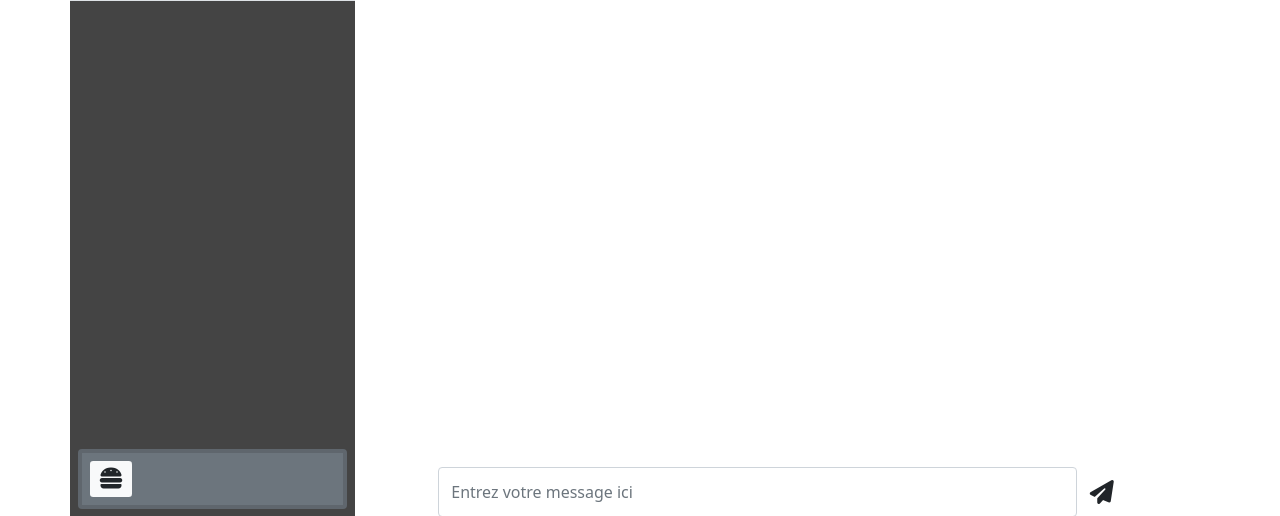
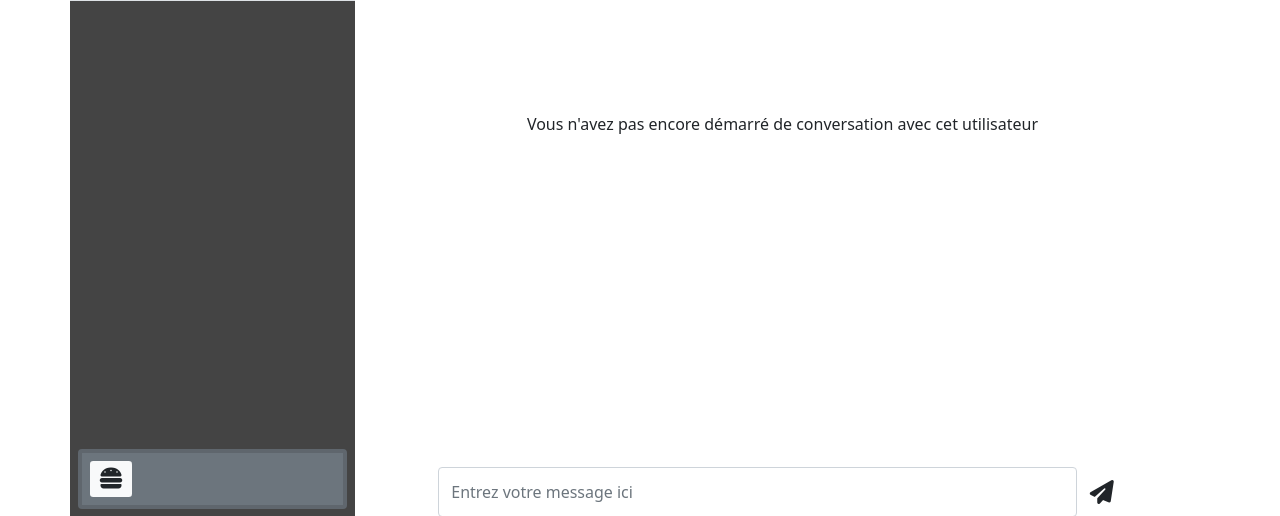
Before and after one commit to LaurianeDP/tp_05.07_chat_live, a PHP site: page / in a window 1280 px wide. Shown: the part 82-598 px from the top of the page. Run offline with PHP 8.4, Linux system fonts and the light colour scheme; a user stored in the database is signed in; data comes from the database, SQL or seed files in the repository; some libraries are stand-ins or nearby versions.

Commit message:
document ajax affichage messages

```diff
--- a/getMessages.php
+++ b/getMessages.php
@@ -1,38 +1,41 @@
 <?php
     require_once "./connect.php";
+    $utilisateur=$_SESSION['util_connect'];
+
     //Requête pour récupérer tous les messages d'une conversation
-    echo "<p class=\"text-success\">ceci est un test</p>";
-    $ami_id= $_GET['ami'];
-    // if(isset($_GET['ami'])) {
-    //     $ami_id=$_GET['ami'];
-    //     if(empty($id_conv)) {
-    //         ?>
-    <!-- //         <div class="text-center mt-5 pt-5">Vous n'avez pas encore démarré de conversation avec cet utilisateur</div> -->
-    //         <?php
-    //     }
-    //     else {
-    //         $sql_conv= "SELECT * FROM `messages` WHERE id_conversation=$id_conv ORDER BY time_stamp";
-    //         $requete_conv=$connexion->prepare($sql_conv);
-    //         $requete_conv->execute();
-    //             while ($conv=$requete_conv->fetch()) {
-    //                 $emetteur=$conv['emetteur'];
-    //                 $destinataire=$conv['destinataire'];
-    //                 $contenu=$conv['contenu'];
-    //                 $datetime=$conv['time_stamp'];
-    //                 $class=($emetteur==$utilisateur) ? "align-self-end text-end" : "align-self-start";
-    //                 $contentClass=($emetteur==$utilisateur) ? "bg-success pe-4" : "bg-light ps-3";
-    //             ?>
-    <!-- //                 <div class="<?=$class?> mx-2 my-1 d-flex flex-column justify-content-center">
-    //                     <p class="<?=$contentClass?> p-2 border border-secondary rounded-pill mb-0 text-wrap"><?=$contenu?></p>
-    //                     <p class="px-2 fst-italic" id="date"><?=$datetime?></p>
-    //                 </div> -->
-    //                 <?php
-    //                 }
-    //     }
-    //         }
-    // else {
-    //     ?>
-    //     <div class="text-center mt-5 pt-5">Sélectionnez ou démarrez une conversation pour voir les messages</div>
-    //     <?php
-    // }
+
+    if(isset($_GET['ami'])) {
+        $ami_id= $_GET['ami'];
+        $id_conv=$_GET['conv'];
+
+        if(empty($id_conv)) {
+        ?>
+            <div class="text-center mt-5 pt-5">Vous n'avez pas encore démarré de conversation avec cet utilisateur</div>
+    <?php
+        }
+        else {
+            $sql_conv= "SELECT * FROM `messages` WHERE id_conversation=$id_conv ORDER BY time_stamp";
+            $requete_conv=$connexion->prepare($sql_conv);
+            $requete_conv->execute();
+                while ($conv=$requete_conv->fetch()) {
+                    $emetteur=$conv['emetteur'];
+                    $destinataire=$conv['destinataire'];
+                    $contenu=$conv['contenu'];
+                    $datetime=$conv['time_stamp'];
+                    $class=($emetteur==$utilisateur) ? "align-self-end text-end" : "align-self-start";
+                    $contentClass=($emetteur==$utilisateur) ? "bg-success pe-4" : "bg-light ps-3";
+                ?>
+                    <div class="<?=$class?> mx-2 my-1 d-flex flex-column justify-content-center">
+                        <p class="<?=$contentClass?> p-2 border border-secondary rounded-pill mb-0 text-wrap"><?=$contenu?></p>
+                        <p class="px-2 fst-italic" id="date"><?=$datetime?></p>
+                    </div>
+                <?php
+                    }
+        }
+            }
+    else {
+        ?>
+        <div class="text-center mt-5 pt-5">Sélectionnez ou démarrez une conversation pour voir les messages</div>
+        <?php
+    }
 ?>
--- a/index.php
+++ b/index.php
@@ -212,7 +212,7 @@
                                 ?>
                                 <input type="text" class="form-control" name="messageToSend" id="inputMessage" placeholder="Entrez votre message ici">
                                 <input type="hidden" name="ami_id" id="ami_id" value="<?=$ami_id?>">
-                                <input type="hidden" name="conv_id" value="<?=$id_conv?>">
+                                <input type="hidden" name="conv_id" id="conv_id" value="<?=$id_conv?>">
                                 <button type="submit" name="SendMessage" class="btn fs-4"><i class="fa-solid fa-paper-plane"></i></button>
                             </form>
                         </div>
@@ -226,7 +226,8 @@
                 // document.querySelector('.messages').innerHTML= new Date().toLocaleTimeString(); //Test
                 console.log(`getMessages.php?ami=document.querySelector('#ami_id').value`);
                 let ami_id=document.querySelector('#ami_id').value;
-                fetch(`getMessages.php?ami=ami_id`);
+                let conv_id=document.querySelector('#conv_id').value;
+                fetch(`getMessages.php?ami=${ami_id}&conv=${conv_id}`)
                     .then(response => response.text())
                     .then(html => {
                         document.querySelector('.messages').innerHTML = html;
```
